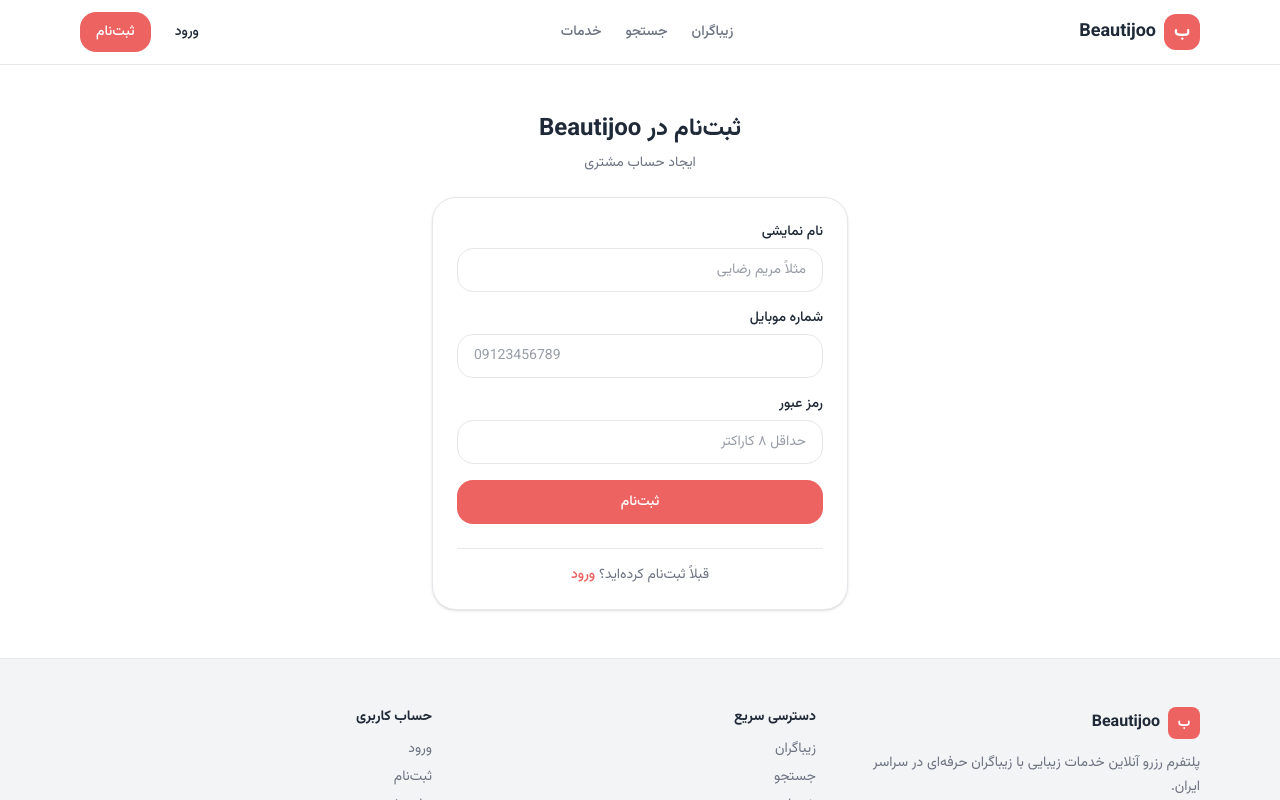
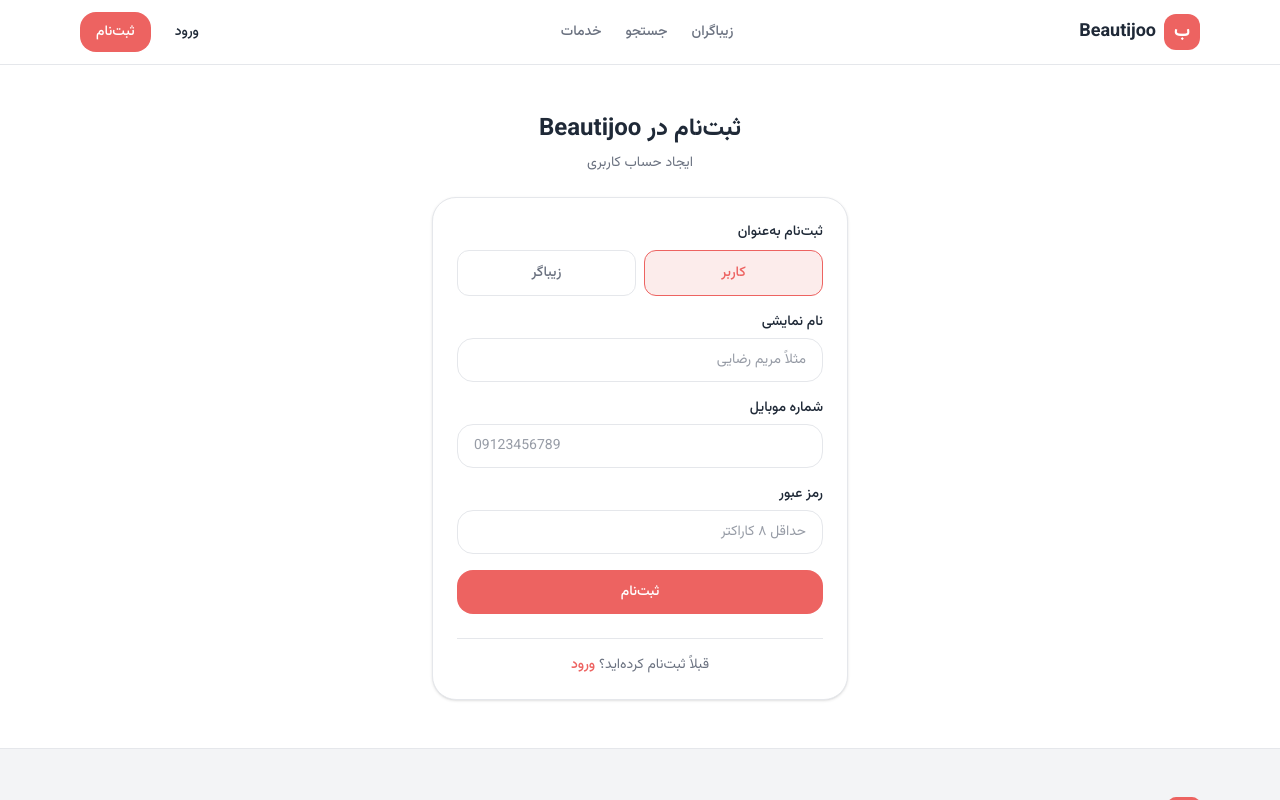
Before and after one commit to tajvidimaryam7899-del/grokrepositorybeautijoo, a Next.js app in the folder frontend/: page /register in a window 1280 px wide. Shown: the top 800 px of the page. Built offline with nearby package versions, Linux system fonts and the light colour scheme; no server answers.

Commit message:
feat(frontend): register as زیباگر UI and redirect from real auth roles

```diff
--- a/frontend/src/app/register/page.tsx
+++ b/frontend/src/app/register/page.tsx
@@ -9,18 +9,25 @@
 import { Input } from '@/components/ui/input';
 import { Card } from '@/components/ui/card';
 
+type RegisterRole = 'customer' | 'professional';
+
 export default function RegisterPage() {
-  const { register, isAuthenticated } = useAuth();
+  const { register, isAuthenticated, hasRole } = useAuth();
   const router = useRouter();
 
   const [phone, setPhone] = useState('');
   const [password, setPassword] = useState('');
   const [displayName, setDisplayName] = useState('');
+  const [role, setRole] = useState<RegisterRole>('customer');
   const [error, setError] = useState<string | null>(null);
   const [loading, setLoading] = useState(false);
 
   if (isAuthenticated) {
-    router.replace('/panel');
+    if (hasRole('professional')) {
+      router.replace('/zibagar');
+    } else {
+      router.replace('/panel');
+    }
   }
 
   async function onSubmit(e: FormEvent) {
@@ -36,12 +43,15 @@
     }
     setLoading(true);
     try {
-      await register(
+      const me = await register(
         phone.trim(),
         password,
         displayName.trim() || undefined,
+        role,
       );
-      router.replace('/panel');
+      // Backend/Auth is source of truth — not local UI state
+      const isPro = me.roles?.includes('professional') ?? false;
+      router.replace(isPro ? '/zibagar' : '/panel');
     } catch (err) {
       const msg =
         err instanceof ApiError
@@ -57,17 +67,51 @@
     <div className="mx-auto flex max-w-md flex-col gap-6 px-4 py-12">
       <div className="text-center">
         <h1 className="text-2xl font-bold">ثبت‌نام در Beautijoo</h1>
-        <p className="mt-2 text-sm text-gray">ایجاد حساب مشتری</p>
+        <p className="mt-2 text-sm text-gray">ایجاد حساب کاربری</p>
       </div>
 
       <Card>
         <form onSubmit={onSubmit} className="space-y-4">
           <div>
+            <p className="mb-2 text-sm font-medium">ثبت‌نام به‌عنوان</p>
+            <div className="grid grid-cols-2 gap-2">
+              <button
+                type="button"
+                onClick={() => setRole('customer')}
+                className={`rounded-xl border px-3 py-3 text-sm font-medium transition ${
+                  role === 'customer'
+                    ? 'border-coral bg-coral-soft text-coral'
+                    : 'border-border text-gray hover:bg-gray-light'
+                }`}
+              >
+                کاربر
+              </button>
+              <button
+                type="button"
+                onClick={() => setRole('professional')}
+                className={`rounded-xl border px-3 py-3 text-sm font-medium transition ${
+                  role === 'professional'
+                    ? 'border-coral bg-coral-soft text-coral'
+                    : 'border-border text-gray hover:bg-gray-light'
+                }`}
+              >
+                زیباگر
+              </button>
+            </div>
+            {role === 'professional' && (
+              <p className="mt-2 text-xs text-gray">
+                پس از ثبت‌نام وارد پنل زیباگر می‌شوید. پروفایل تا تأیید مدیریت در وضعیت بررسی باقی می‌ماند.
+              </p>
+            )}
+          </div>
+          <div>
             <label className="mb-1.5 block text-sm font-medium">نام نمایشی</label>
             <Input
               value={displayName}
               onChange={(e) => setDisplayName(e.target.value)}
-              placeholder="مثلاً مریم رضایی"
+              placeholder={
+                role === 'professional' ? 'مثلاً متخصص پوست و مو' : 'مثلاً مریم رضایی'
+              }
               autoComplete="name"
             />
           </div>
@@ -103,7 +147,7 @@
             </p>
           )}
           <Button type="submit" className="w-full" loading={loading}>
-            ثبت‌نام
+            {role === 'professional' ? 'ثبت‌نام به‌عنوان زیباگر' : 'ثبت‌نام'}
           </Button>
         </form>
 
--- a/frontend/src/contexts/auth-context.tsx
+++ b/frontend/src/contexts/auth-context.tsx
@@ -28,7 +28,8 @@
     phone: string,
     password: string,
     displayName?: string,
-  ) => Promise<void>;
+    role?: 'customer' | 'professional',
+  ) => Promise<AuthMeResponse>;
   requestOtp: (phone: string, purpose?: string) => Promise<{ expiresIn: number }>;
   verifyOtp: (phone: string, code: string, purpose?: string) => Promise<void>;
   logout: () => Promise<void>;
@@ -88,11 +89,17 @@
   );
 
   const register = useCallback(
-    async (phone: string, password: string, displayName?: string) => {
-      const res = await authApi.register({ phone, password, displayName });
+    async (
+      phone: string,
+      password: string,
+      displayName?: string,
+      role?: 'customer' | 'professional',
+    ) => {
+      const res = await authApi.register({ phone, password, displayName, role });
       setTokens(res.accessToken, res.refreshToken);
       const me = await authApi.me(res.accessToken);
       setUser(me);
+      return me;
     },
     [],
   );
```
